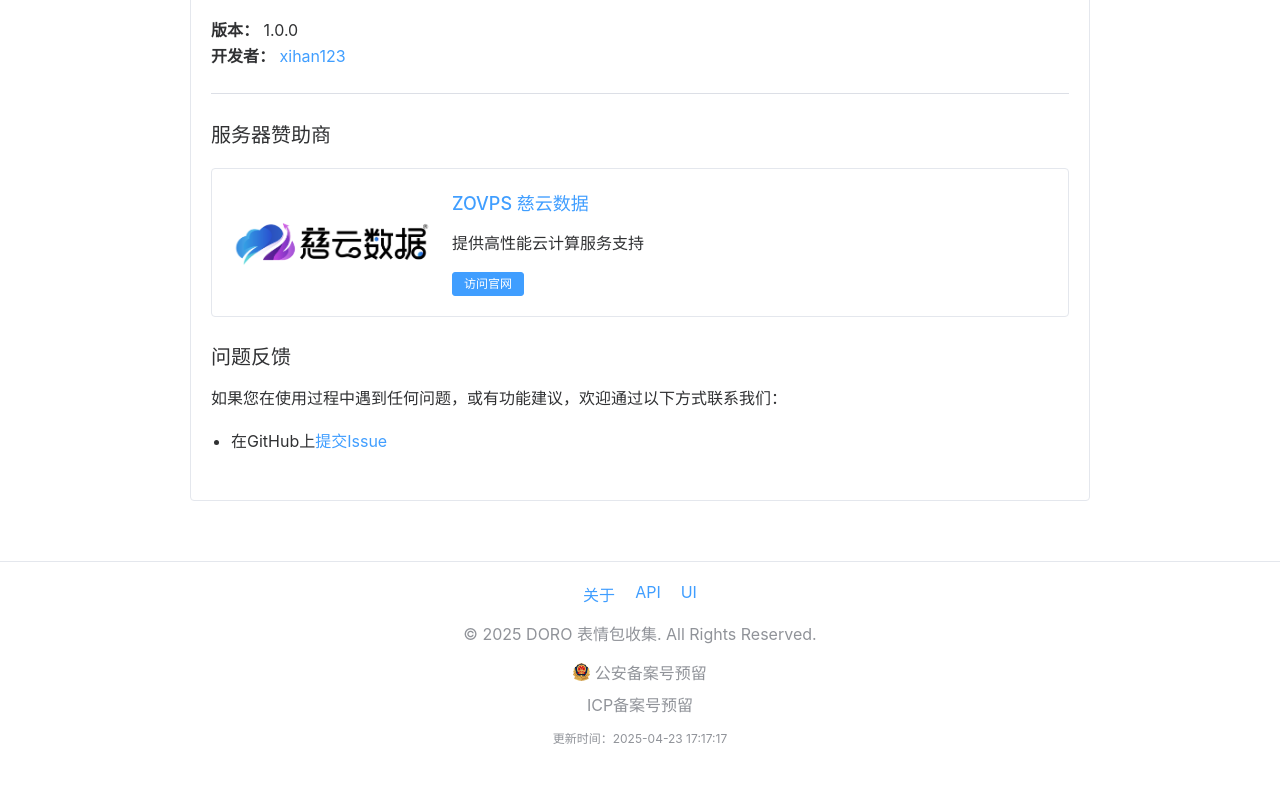
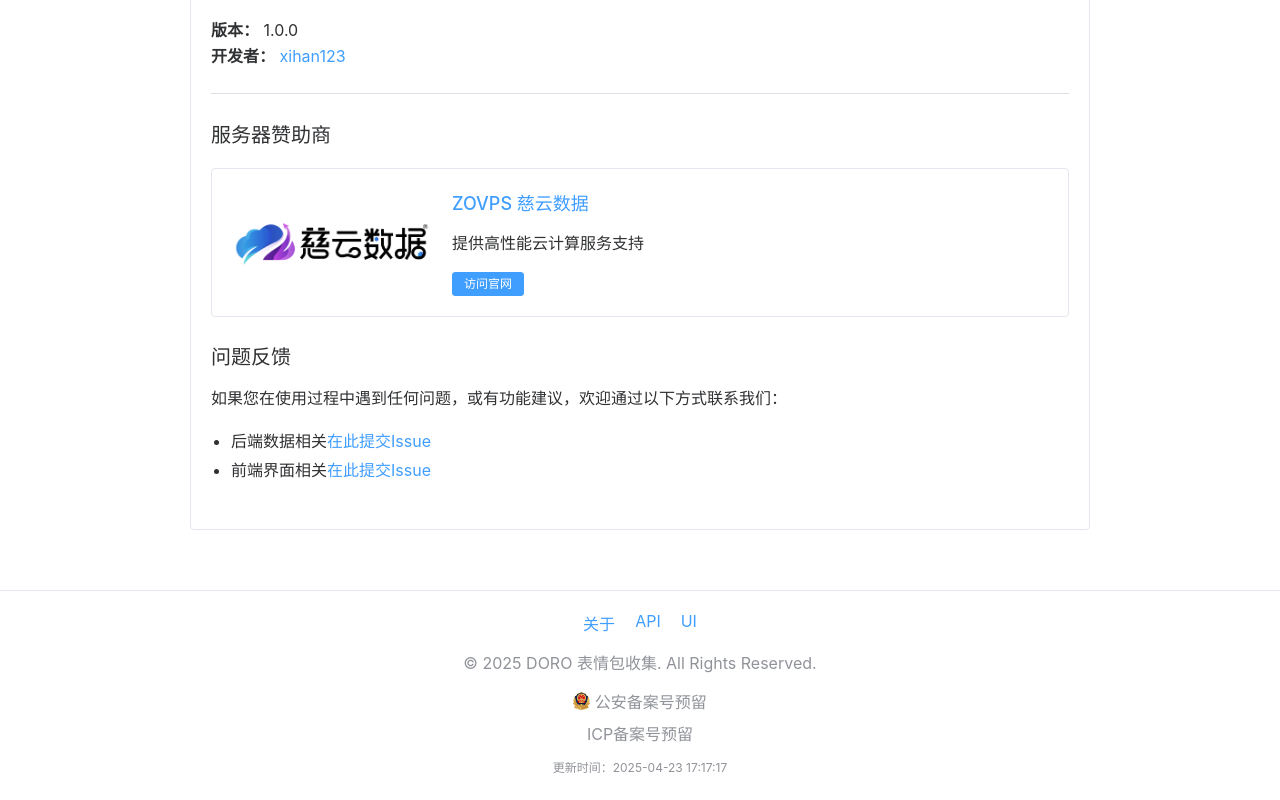
Before and after one commit to xihan123/doro-collector-web, a Vue app: page /about in a window 1280 px wide. Shown: the part 599-1399 px from the top of the page. Before the commit the page ends 1370 px from the top, so only its background shows below. Built offline with nearby package versions, Linux system fonts and the light colour scheme; what @yeger/vue-masonry-wall would draw is missing.

Commit message:
refactor: 更新问题反馈方式

```diff
--- a/src/views/AboutView.vue
+++ b/src/views/AboutView.vue
@@ -61,7 +61,9 @@
           <h3>问题反馈</h3>
           <p>如果您在使用过程中遇到任何问题，或有功能建议，欢迎通过以下方式联系我们：</p>
           <ul>
-            <li>在GitHub上<a href="https://github.com/xihan123/doro-collector-api/issues" target="_blank">提交Issue</a>
+            <li>后端数据相关<a href="https://github.com/xihan123/doro-collector-api/issues" target="_blank">在此提交Issue</a>
+            </li>
+            <li>前端界面相关<a href="https://github.com/xihan123/doro-collector-web/issues" target="_blank">在此提交Issue</a>
             </li>
             <!--            <li>发送邮件至：<a href="mailto:contact@example.com">contact@example.com</a></li>-->
           </ul>
```
